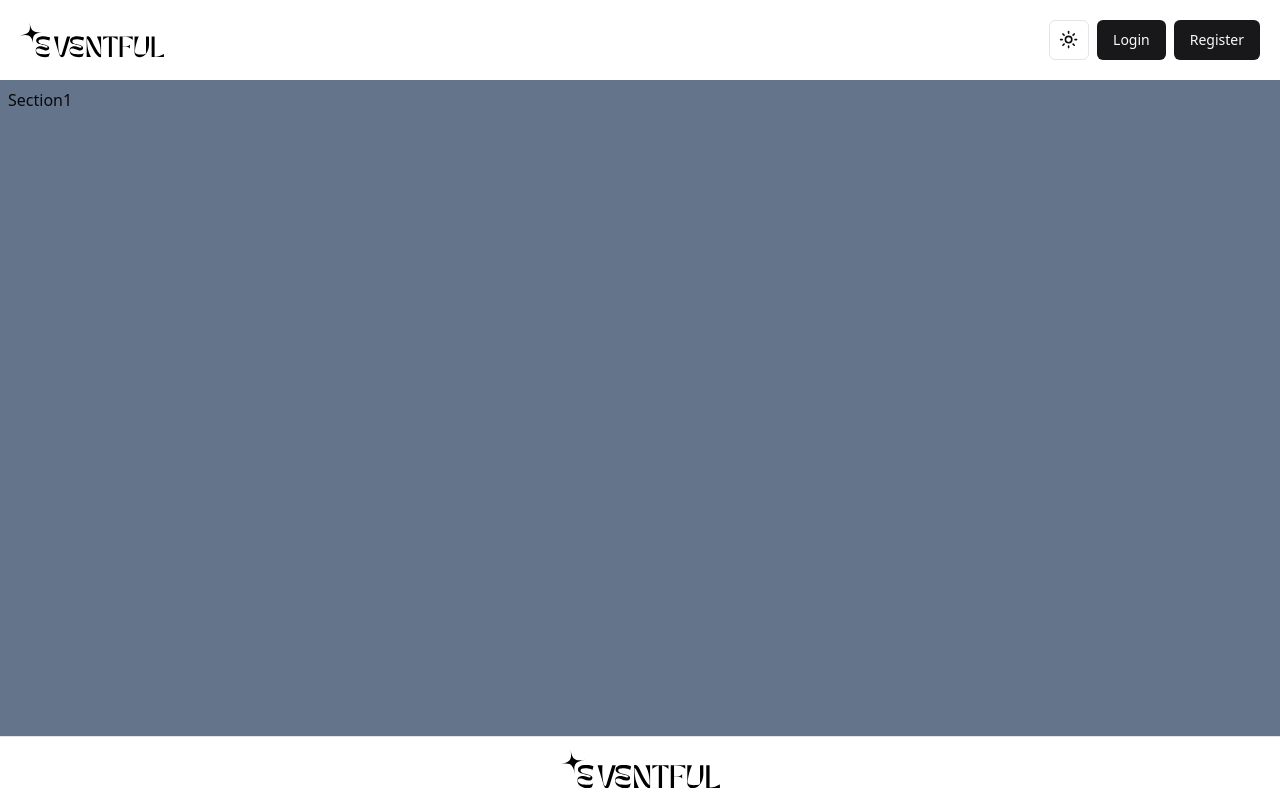
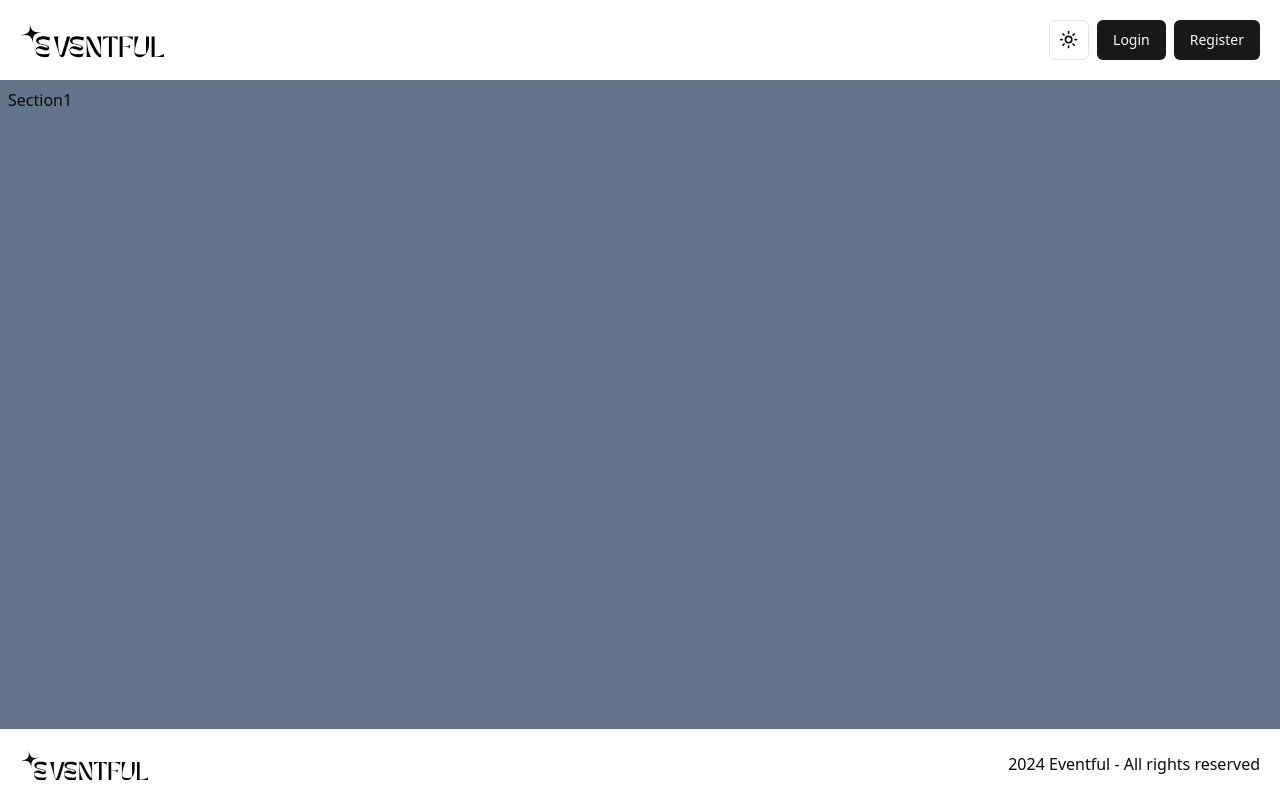
Before and after one commit to cr-eative-dev/Eventful-Booking-App, a Next.js app: page / in a window 1280 px wide. Built offline with nearby package versions, Linux system fonts and the light colour scheme; no server answers.

Commit message:
Co-authored-by: Stefan Airoaie <StefanAiroaie@users.noreply.github.com> Co-authored-by: RHellmichPollmeier <RHellmichPollmeier@users.noreply.github.com>

```diff
--- a/app/components/shared/Footer.tsx
+++ b/app/components/shared/Footer.tsx
@@ -1,12 +1,15 @@
 import Link from "next/link";
-import Logo from "./Logo";
+import Logo from "@/app/components/shared/Logo";
 
 const Footer = () => {
   return (
-    <footer className="flex border-t p-3 justify-center items-center">
-      <Link href={"/"}>
-        <Logo className="w-40 text-black dark:text-white" />
-      </Link>
+    <footer>
+      <div className="flex-center wrapper flex-between flex flex-col text-center sm:flex-row">
+        <Link href={"/"}>
+          <Logo width={128} />
+        </Link>
+        <p>2024 Eventful - All rights reserved</p>
+      </div>
     </footer>
   );
 };
```
